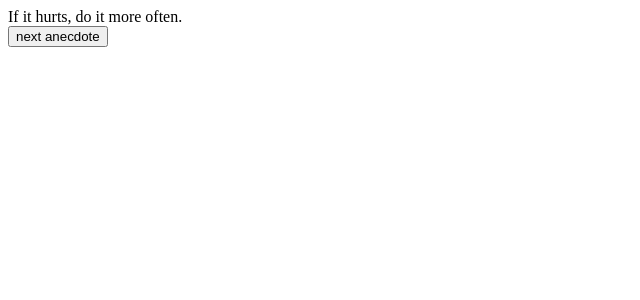
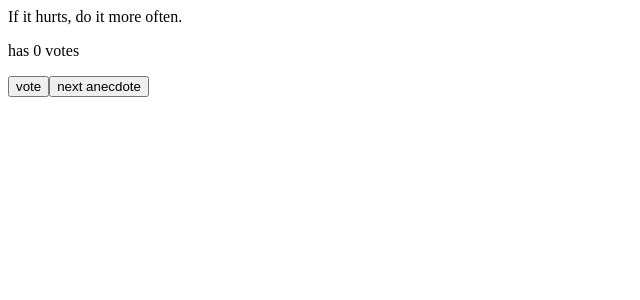
Before and after one commit to hkapplemint/FullStackOpenEx, a React (Vite) app in the folder part1/: page / in a window 1280 px wide. Shown: the top 300 px of the page, without its empty margins (0-640 px from the left). Built offline with nearby package versions, Linux system fonts and the light colour scheme.

Commit message:
anecdotes step 2

```diff
--- a/part1/src/App.jsx
+++ b/part1/src/App.jsx
@@ -15,14 +15,23 @@ const App = () => {
     ];
 
     const [selected, setSelected] = useState(0);
+    const [points, setPoints] = useState(Array(anecdotes.length).fill(0));
 
     const randomInt = () => {
         return Math.floor(Math.random() * anecdotes.length);
     };
 
+    const handleVote = () => {
+        const copy = [...points];
+        copy[selected] += 1;
+        setPoints(copy);
+    };
+
     return (
         <>
             <div>{anecdotes[selected]}</div>
+            <p>has {points[selected]} votes</p>
+            <Button handleClick={handleVote} text="vote" />
             <Button handleClick={() => setSelected(randomInt())} text="next anecdote" />
         </>
     );
```
